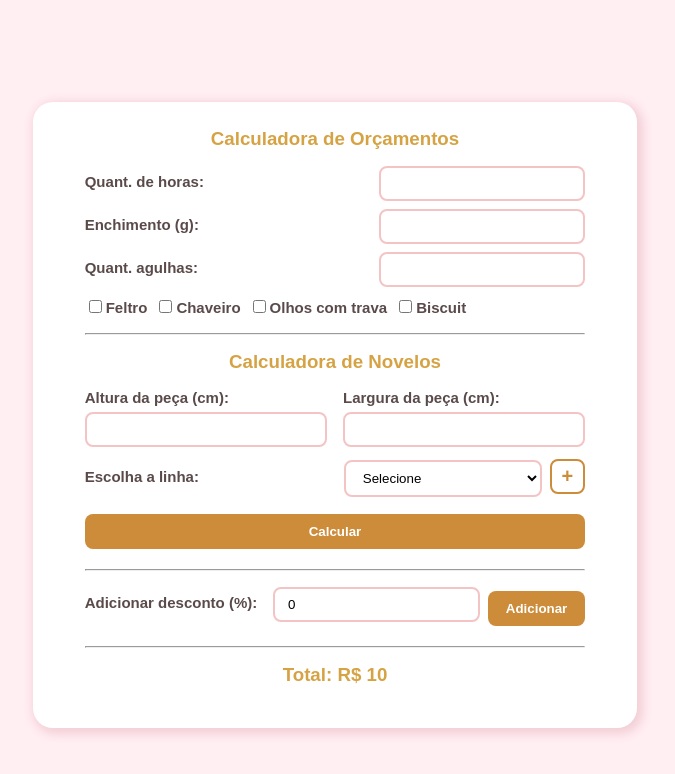
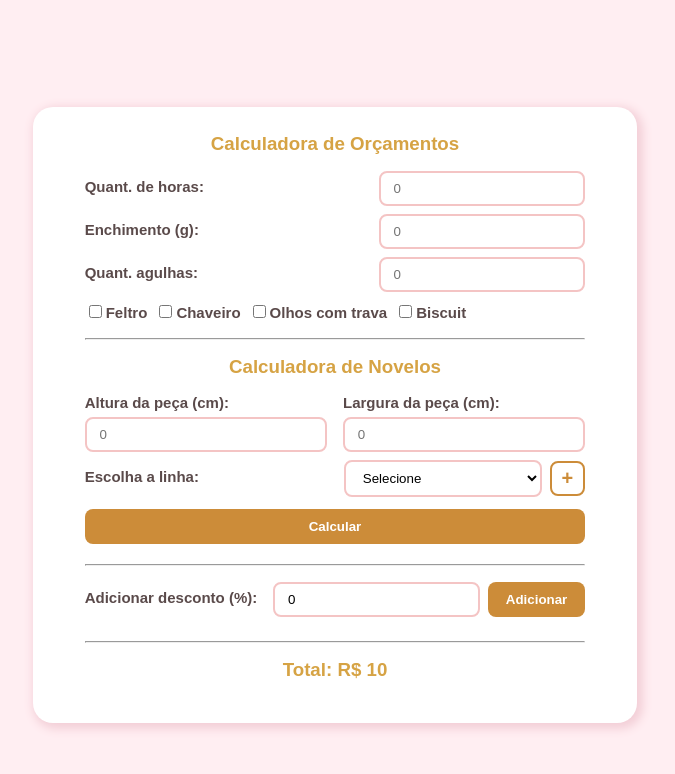
Before and after one commit to mirellanaspolini/calcularOrcamento, a React (Vite) app: page / in a window 1280 px wide. Shown: the top 774 px of the page, without its empty margins (305-980 px from the left). Built offline with nearby package versions, Linux system fonts and the light colour scheme.

Commit message:
CORREÇÂO: css e placeholders -removendo margem dos botoes -adicionado placeholder aos inputs

```diff
--- a/src/App.css
+++ b/src/App.css
@@ -71,13 +71,13 @@ button {
     cursor: pointer;
     border-radius: 8px;
     padding: 8px 16px;
-    margin: 4px 0;
     border: 2px solid transparent;
     height: fit-content;
 }
 
 .btnFull {
     width: 100%;
+    margin: 4px 0;
 }
 
 .btnPrimario {
@@ -99,12 +99,16 @@ button {
     border-color: #cc8c39;
     background-color: #fff;
     color: #cc8c39;
-    margin-bottom: 8px;
-    margin-left: 8px;
+    /* margin-bottom: 8px;
+    margin-left: 8px; */
 }
 
 .btnSecundario:hover {
     background-color: #faeccf;
+}
+
+#selectLinha {
+    margin-right: 8px;
 }
 
 @media (max-width: 600px) {
--- a/src/App.jsx
+++ b/src/App.jsx
@@ -44,12 +44,14 @@ const App = () => {
                 label="Quant. de horas"
                 onChange={({ target }) => setValorTotalHoras(target.value * 8)}
                 tipo="number"
+                placeholder="0"
             />
             <CampoTexto
                 id="txtQuantEnchimento"
                 label="Enchimento (g)"
                 onChange={({ target }) => setValorEnchimento(target.value / 10)}
                 tipo="number"
+                placeholder="0"
             />
             <CampoTexto
                 id="txtQuantAgulhas"
@@ -58,6 +60,7 @@ const App = () => {
                     setValorTotalAgulhas(target.value * 3.7)
                 }
                 tipo="number"
+                placeholder="0"
             />
             <ValoresAdicionais
                 setValorAdicional={setValorAdicional}
--- a/src/componentes/AplicadorDesconto/index.jsx
+++ b/src/componentes/AplicadorDesconto/index.jsx
@@ -29,6 +29,7 @@ const AplicadorDesconto = ({ valorTotal, setValorTotal }) => {
                 tipo="number"
                 onChange={({ target }) => setPercDesconto(target.value)}
                 valor={percDesconto}
+                placeholder="0"
             />
             {desconto === 0 ? (
                 <button
--- a/src/componentes/CalculadoraNovelos/index.jsx
+++ b/src/componentes/CalculadoraNovelos/index.jsx
@@ -18,9 +18,7 @@ const CalculadoraNovelos = ({ setTotalValorNovelo }) => {
 
     const printaNumeroNovelos = () => {
         printaQuantNovelo.current.textContent = `Você precisará de ${
-            isNaN(novelosNecessarios)
-                ? "0"
-                : Math.ceil(novelosNecessarios)
+            isNaN(novelosNecessarios) ? "0" : Math.ceil(novelosNecessarios)
         } novelo(s)`;
     };
 
@@ -142,7 +140,8 @@ const CalculadoraNovelos = ({ setTotalValorNovelo }) => {
                                 altura: target.value,
                             }))
                         }
-                        tipo="text"
+                        tipo="number"
+                        placeholder="0"
                     />
                     <CampoTexto
                         id="txtLargura"
@@ -154,6 +153,7 @@ const CalculadoraNovelos = ({ setTotalValorNovelo }) => {
                             }))
                         }
                         tipo="number"
+                        placeholder="0"
                     />
                 </div>
                 <fieldset style={{ flexWrap: "wrap" }}>
--- a/src/componentes/CampoTexto/index.jsx
+++ b/src/componentes/CampoTexto/index.jsx
@@ -1,10 +1,24 @@
 import React from "react";
 
-const CampoTexto = ({ label, id, onChange, tipo = "text", valor }) => {
+const CampoTexto = ({
+    label,
+    id,
+    onChange,
+    tipo = "text",
+    valor,
+    placeholder,
+}) => {
     return (
         <fieldset>
             <label htmlFor={id}>{label}:</label>
-            <input type={tipo} id={id} onChange={onChange} value={valor} required />
+            <input
+                type={tipo}
+                id={id}
+                onChange={onChange}
+                value={valor}
+                placeholder={placeholder}
+                required
+            />
         </fieldset>
     );
 };
--- a/src/componentes/Modal/ModalConteudo/index.jsx
+++ b/src/componentes/Modal/ModalConteudo/index.jsx
@@ -74,6 +74,7 @@ const ModalConteudo = ({ lista, taAberto }) => {
                     id="txtLinha"
                     label="Linha"
                     onChange={({ target }) => setLinha(target.value)}
+                    placeholder="Nome da linha"
                 />
                 <CampoTexto
                     id="txtPesoNovelo"
@@ -85,6 +86,7 @@ const ModalConteudo = ({ lista, taAberto }) => {
                         }))
                     }
                     tipo="number"
+                    placeholder="0"
                 />
                 <CampoTexto
                     id="txtValorNovelo"
@@ -96,6 +98,7 @@ const ModalConteudo = ({ lista, taAberto }) => {
                         }))
                     }
                     tipo="number"
+                    placeholder="0"
                 />
                 <h4>Amostra: </h4>
                 <CampoTexto
@@ -108,6 +111,7 @@ const ModalConteudo = ({ lista, taAberto }) => {
                         }))
                     }
                     tipo="number"
+                    placeholder="0"
                 />
                 <CampoTexto
                     id="txtLargura"
@@ -119,6 +123,7 @@ const ModalConteudo = ({ lista, taAberto }) => {
                         }))
                     }
                     tipo="number"
+                    placeholder="0"
                 />
                 <CampoTexto
                     id="txtPeso"
@@ -130,6 +135,7 @@ const ModalConteudo = ({ lista, taAberto }) => {
                         }))
                     }
                     tipo="number"
+                    placeholder="0"
                 />
             </div>
             <MensagemErro erro={erro} />
```
